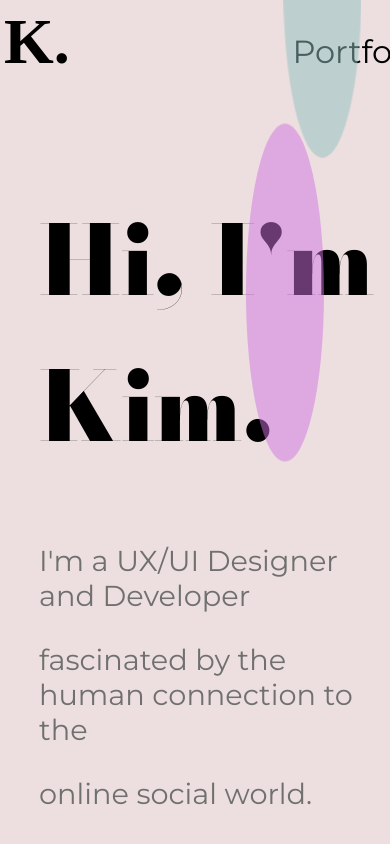
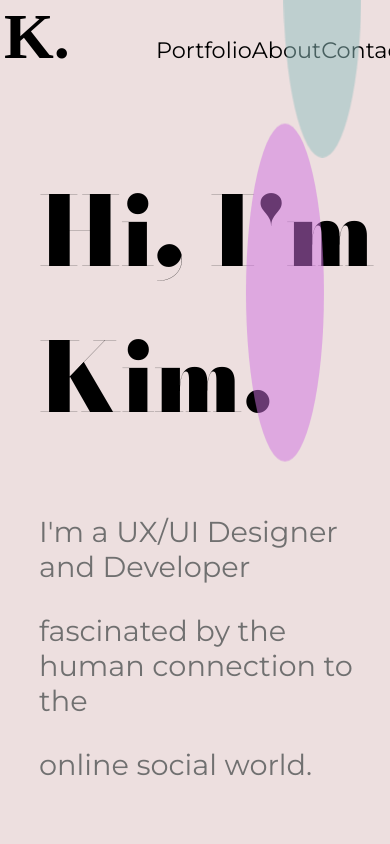
Before and after one commit to KimDuclos/design-portfolio, a React (Create React App) app: page / in a window 390 px wide. Shown: the top 844 px of the page. Built offline with nearby package versions, Linux system fonts and the light colour scheme.

Commit message:
nav responsive down to 500

```diff
--- a/src/navbar.scss
+++ b/src/navbar.scss
@@ -3,6 +3,11 @@
 
 $bodoni-moda: "bodoni-mota", serif;
 $montserrat: "montserrat", sans-serif;
+
+$size1500: "1500px";
+$size1000: "1000px";
+$size800: "800px";
+$size500: "500px";
 
 .navbar {
   width: 100%;
@@ -34,6 +39,21 @@ $montserrat: "montserrat", sans-serif;
     list-style-type: none;
     display: flex;
     justify-content: space-around;
+    @media (max-width: $size1500) {
+      width: 30%;
+    }
+    @media (max-width: $size1000) {
+      font-size: .9em;
+    }
+    @media (max-width: $size800) {
+      font-size: .7em;
+      width: 40%;
+      margin: 0%;
+      padding: 0%;
+    }
+    @media (max-width: $size500) {
+      width: 60%;
+    }
     :link {
       text-decoration: none;
       color: black;
```
Also changed, not shown: 1 other file (tests, documents, lock files or other folders).
